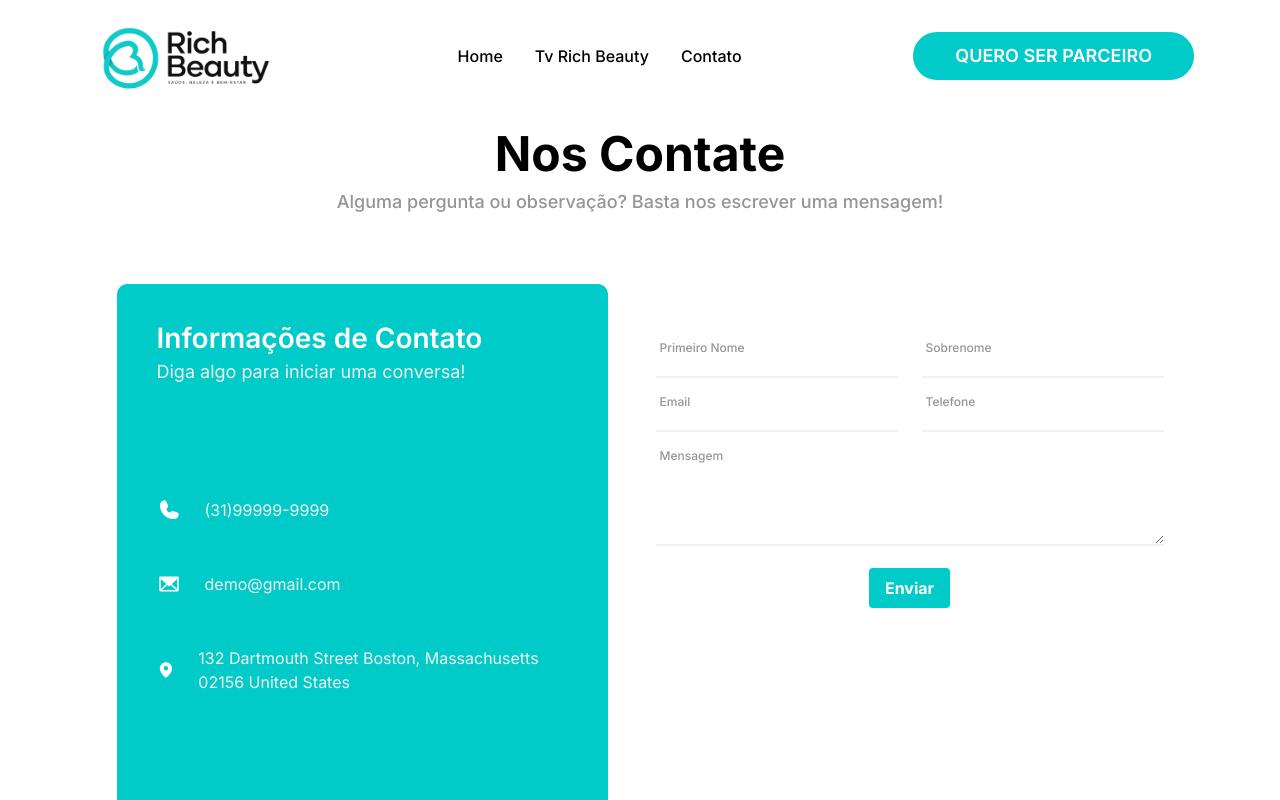
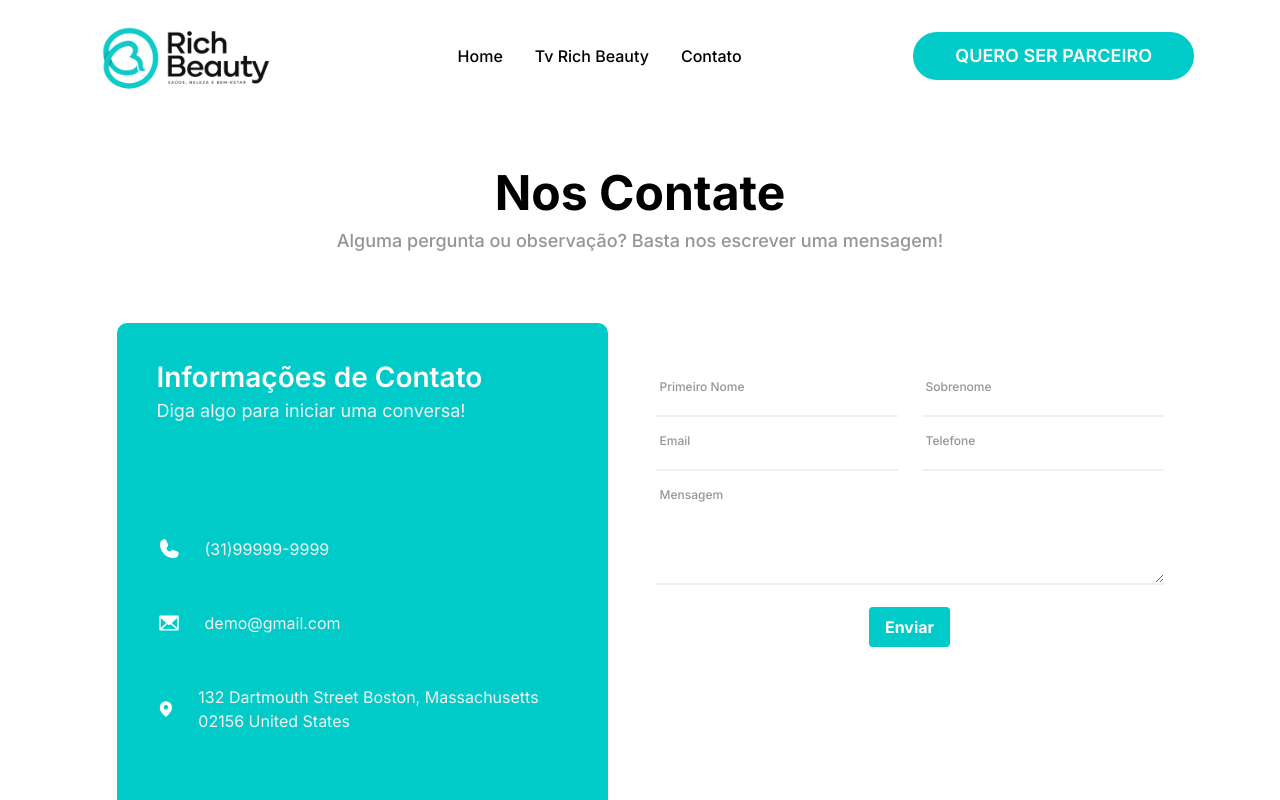
Before and after one commit to lucaslimaat/lp-rich-beauty, a Next.js app: page /Contato in a window 1280 px wide. Shown: the top 800 px of the page. Built offline with nearby package versions, Linux system fonts and the light colour scheme.

Commit message:
Contact Page Bug Fix

```diff
--- a/src/components/ContactPage/Section/index.tsx
+++ b/src/components/ContactPage/Section/index.tsx
@@ -49,7 +49,7 @@ export default function SectionContact() {
   }
 
   return (
-    <div className="bg-white w-full h-screen flex flex-col items-center justify-center gap-5 md:gap-12">
+    <div className="bg-white w-full h-auto flex flex-col items-center justify-center gap-5 md:gap-12 py-14">
       <div className="bg-white w-full h-auto flex flex-col items-center gap-[10px]">
         <h1 className="text-5xl font-bold">Nos Contate</h1>
         <p className="text-lg md:text-lg font-medium text-center text-gray-300">
```
